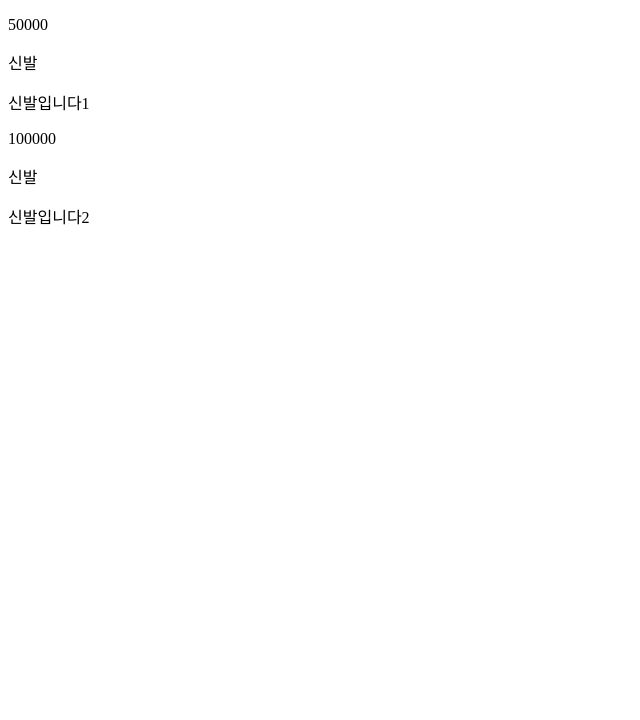
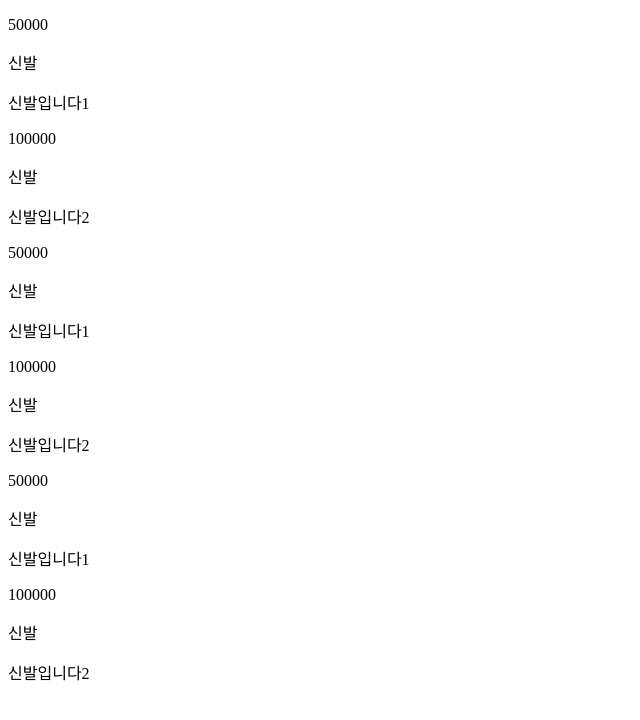
Before and after one commit to srh0820/reactspa, a React (Create React App) app: page / in a window 1280 px wide. Shown: the top 720 px of the page, without its empty margins (0-640 px from the left). Built offline with nearby package versions, Linux system fonts and the light colour scheme.

Commit message:
여러 개의 App 컴포넌트를 렌더링하기

```diff
--- a/src/index.js
+++ b/src/index.js
@@ -19,5 +19,18 @@ root.render(
   <>
     <App sendinfo ={myinfo[0]}></App>
     <App sendinfo ={myinfo[1]}></App>
+
+    {
+      myinfo.map((ele, idx)=>{
+          return(
+              <App sendinfo={myinfo[idx]}></App>
+          )
+      })
+    }
+
+    {
+	    myinfo.map((ele, idx)=> <App sendinfo={myinfo[idx]}></App>)
+    }
+
   </>
 );
```
